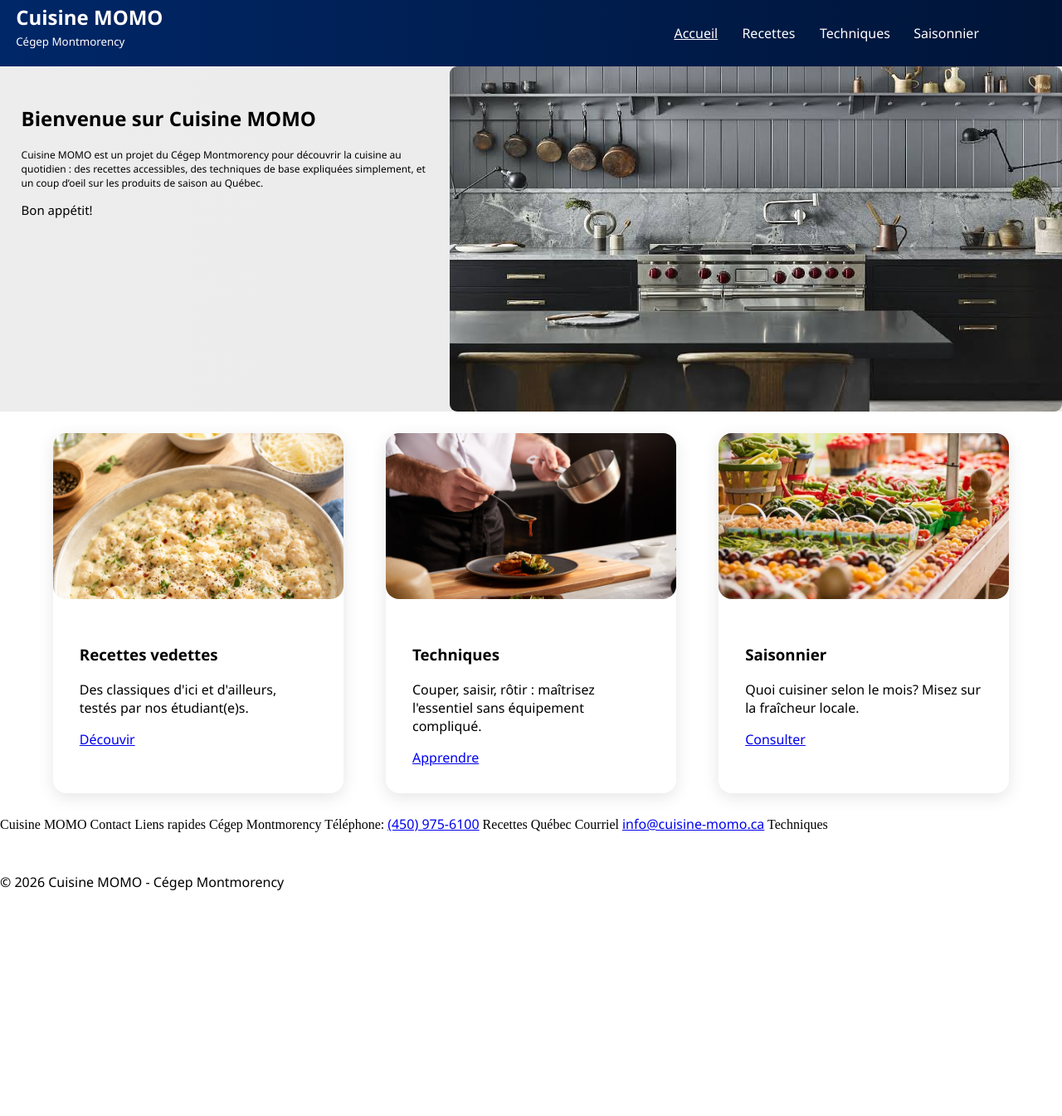
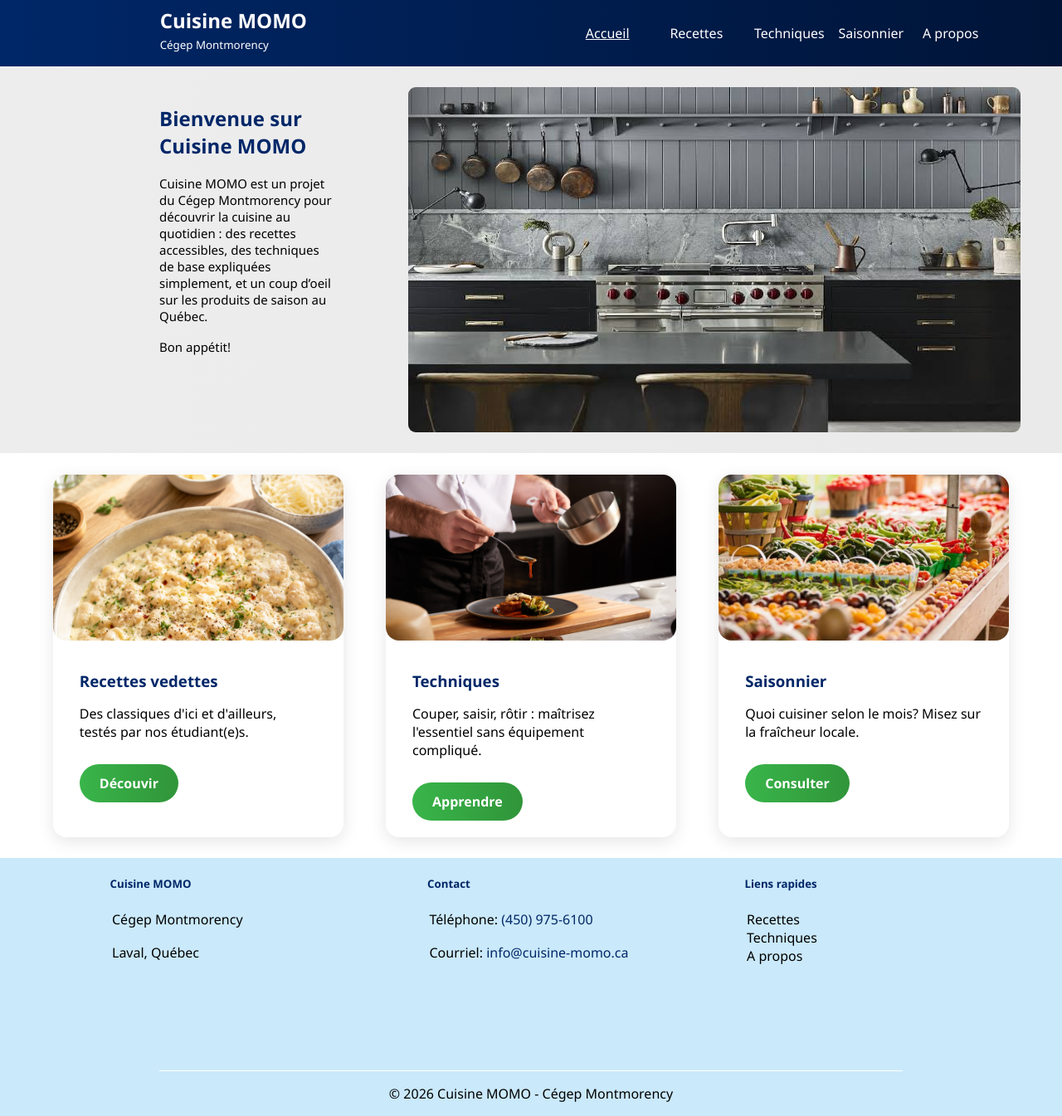
Before and after one commit to Yukio218/interface-web, a plain HTML site: page TP1/index.html in a window 1280 px wide. Shown: the whole page at 83% size. Before the commit the page ends 1090 px from the top, so only its background shows below. Drawn offline with Linux system fonts and the light colour scheme.

Commit message:
[Sauvegarde] Accueil 98%

```diff
--- a/TP1/index.html
+++ b/TP1/index.html
@@ -16,7 +16,8 @@
       </div>
       <nav>
         <ul>
-          <li><a href="index.html" class="nav-selected">Accueil</a></li>
+          <li>
+            <a href="index.html" class="nav-selected">Accueil</a></li>
           <li>
             <a href="pages/recettes.html" class="nav-nonselected">Recettes</a>
           </li>
@@ -28,6 +29,11 @@
           <li>
             <a href="pages/saisonnier.html" class="nav-nonselected"
               >Saisonnier</a
+            >
+          </li>
+          <li>
+            <a href="" class="nav-nonselected"
+              >A propos</a
             >
           </li>
         </ul>
@@ -94,43 +100,46 @@
     </main>
 
     <footer>
-      <table>
-        <th>
-          <tr>
-            Cuisine MOMO
-          </tr>
-          <tr>
-            Contact
-          </tr>
-          <tr>
-            Liens rapides
-          </tr>
-        </th>
-        <td>
-          <tr>
-            Cégep Montmorency
-          </tr>
-          <tr>
-            Téléphone:
-            <a href="tel:4509756100"> (450) 975-6100</a>
-          </tr>
-          <tr>
-            Recettes
-          </tr>
-        </td>
-        <td>
-          <tr>
-            Québec
-          </tr>
-          <tr>
-            Courriel
-            <a href="mailto:info@cuisine-momo.ca"> info@cuisine-momo.ca</a>
-          </tr>
-          <tr>
-            Techniques
-          </tr>
-        </td>
-      </table>
+      <div>
+        <div class="footer-colonne">
+          <h5>Cuisine MOMO</h5>
+          <ul>
+            <li>
+              <span>Cégep Montmorency</span>
+            </li>
+            <br>
+            <li>
+              <span>Laval, Québec</span>
+            </li>
+          </ul>
+        </div>
+        <div class="footer-colonne">
+          <h5>Contact</h5>
+          <ul>
+            <li>
+              <span>Téléphone: </span><a href="tel:4509756100" class="footer-lien">(450) 975-6100</a>
+            </li>
+            <br>
+            <li>
+              <span>Courriel: </span><a href="mailto:info@cuisine-momo.ca" class="footer-lien">info@cuisine-momo.ca</a>
+            </li>
+          </ul>
+        </div>
+        <div class="footer-colonne">
+          <h5>Liens rapides</h5>
+          <ul>
+            <li>
+              <span>Recettes</span>
+            </li>
+            <li>
+              <span>Techniques</span>
+            </li>
+            <li>
+              <span>A propos</span>
+            </li>
+          </ul>
+        </div>
+      </div>
       <p>© 2026 Cuisine MOMO - Cégep Montmorency</p>
     </footer>
   </body>
--- a/TP1/styles/accueil.css
+++ b/TP1/styles/accueil.css
@@ -1,20 +1,18 @@
+@import "/TP1/styles/variables.css";
+
 p,
 a,
 h1,
 h2,
 h3,
+h5,
+span,
 sub {
   font-family: "Segoe UI", Tahoma, Geneva, Verdana, sans-serif;
 }
 
 main {
   width: 100%;
-}
-
-.hero-image {
-  border-radius: 9px;
-  max-width: 60%;
-  background-color: rgba(0, 0, 0, 0);
 }
 
 .hero-section {
@@ -24,16 +22,28 @@ main {
 }
 
 .hero-gauche {
-  width: 40%;
-  padding: 2%;
+  width: 30%;
+  padding: 2% 1% 2% 15%;
+}
+
+.hero-gauche > h1 {
+  color: var(--primary-color);
 }
 
 .hero-gauche > p {
-  font-size: 12px;
+  font-size: 15px;
+  padding-right: 10%;
 }
 
 .hero-gauche > sub {
   font-size: 15px;
+}
+
+.hero-image {
+  border-radius: 9px;
+  max-width: 99%;
+  margin: 25px 50px;
+  background-color: rgba(0, 0, 0, 0);
 }
 
 .article-section {
@@ -47,11 +57,14 @@ main {
 
 article {
   box-shadow: 0px 5px 20px rgba(0, 0, 0, 0.1);
+  background-color: var(--background-color);
   border-radius: 16px;
   flex: 0 0 350px;
-  width: 350px;
+  min-width: 350px;
   margin: 2% 2%;
 }
+
+
 
 .card:last-child {
   margin-left: auto;
@@ -69,9 +82,24 @@ article {
   padding: 32px;
 }
 
+.article-text > h3 {
+  color: var(--primary-color);
+  margin: 0px;
+}
+
+.article-text > p {
+  margin-bottom: 40px;
+}
+
 .bouton {
-  border-radius: 8px;
-  background-color: var(--secondary-color);
+  border-radius: 25px;
+  padding: 12px 24px;
+  margin: 13px 0px;
+  color: #FFFFFF;
+  text-decoration: none;
+  text-align: center;
+  font-weight: bold;
+  background: linear-gradient(to right, var(--secondary-color), #309539);
 }
 
 @media (min-width: 1024px) {
--- a/TP1/styles/main.css
+++ b/TP1/styles/main.css
@@ -1,12 +1,16 @@
 header {
   margin: 0px;
-  height: 10vh;
+  min-height: 10vh;
   width: 100%;
   background: linear-gradient(to right, #002768, #001437);
   display: flex;
 }
 
-ul {
+.titre {
+  margin-left: 13.55%;
+}
+
+nav > ul {
   margin: 0px;
   padding: 0px;
   width: 80%;
@@ -17,7 +21,7 @@ ul {
 
 .titre > h2 {
   margin: 0px;
-  padding: 1% 20% 0% 5%;
+  padding: 2% 20% 0% 5%;
   color: white;
   width: 30vw;
 }
@@ -36,13 +40,15 @@ nav {
 }
 
 li {
-  margin: auto 2%;
+  margin: auto 1%;
+  min-width: 90px;
+
 }
 
 li > a {
   text-decoration: none;
   margin-top: 0px;
-  padding: 1% 20% 1% 5%;
+  padding: 1% 0% 1% 0%;
   color: white;
 }
 
@@ -53,12 +59,48 @@ li > a {
 body {
   margin: 0px;
   width: 100%;
-  /*overflow-x: hidden;*/
 }
 
 footer {
+  background-color: var(--footer-bg);
+}
+
+footer > div {
+  display: flex;
+  justify-content: space-evenly;
+  width: 100%;
+  min-height: 32vh;
+}
+
+.footer-colonne {
+  min-width: 250px;
+}
+
+.footer-colonne > h5 {
+  color: var(--primary-color);
+}
+
+.footer-colonne > ul {
+  padding: 0px;
+  list-style-type: none;
+}
+
+.footer-colonne > ul > li {
   width: 100%;
 }
+
+
+.footer-colonne > ul > li > a {
+  color: var(--primary-color);
+}
+
+footer > p {
+  margin: 0px 15%;
+  padding: 16px 20%;
+  text-align: center;
+  border-top: 1px solid white;
+}
+
 
 @media (min-width: 1024px) {
 
--- a/TP1/styles/variables.css
+++ b/TP1/styles/variables.css
@@ -1,4 +1,4 @@
-root {
+:root {
     --primary-color: #002768;
     --secondary-color: #39b54a;
     --text-color: #000000;
```
